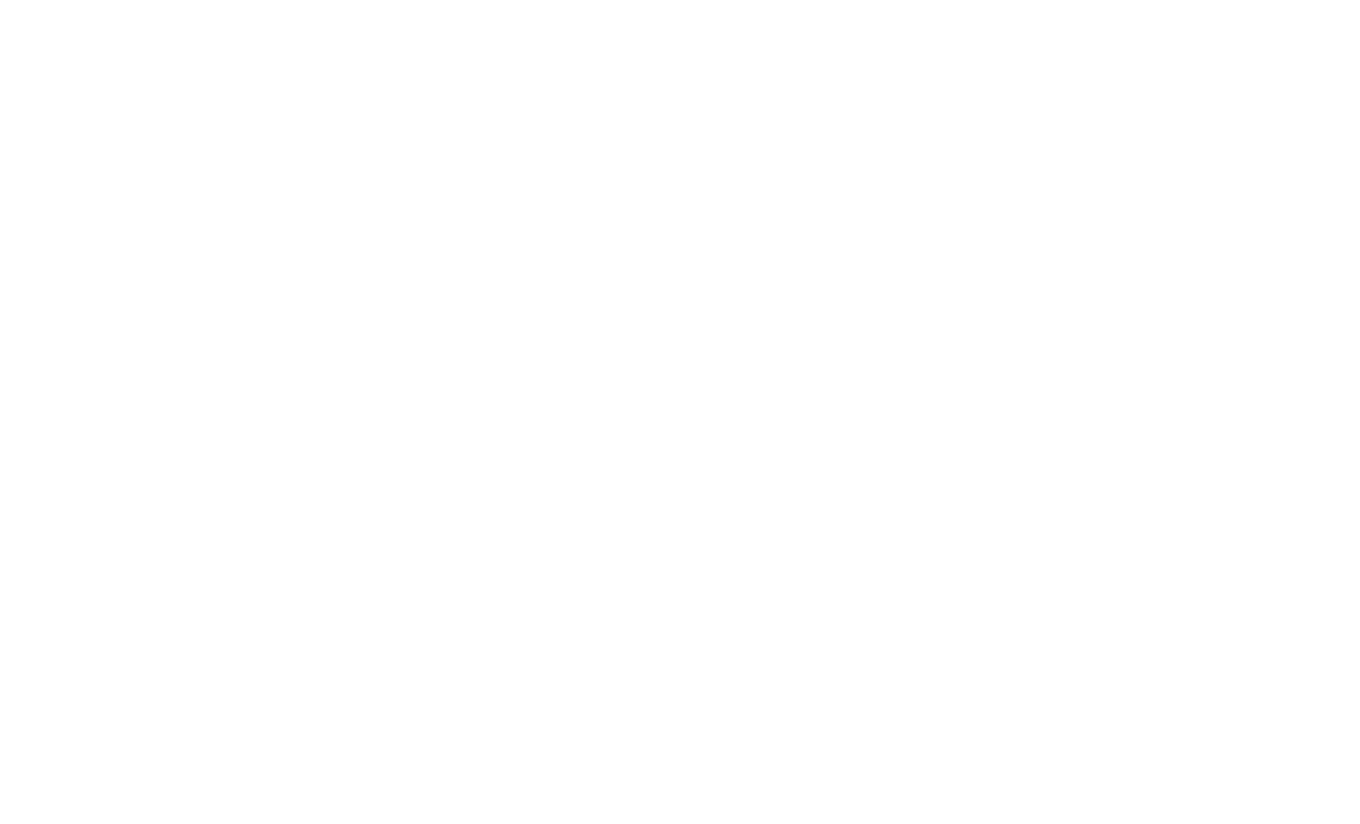
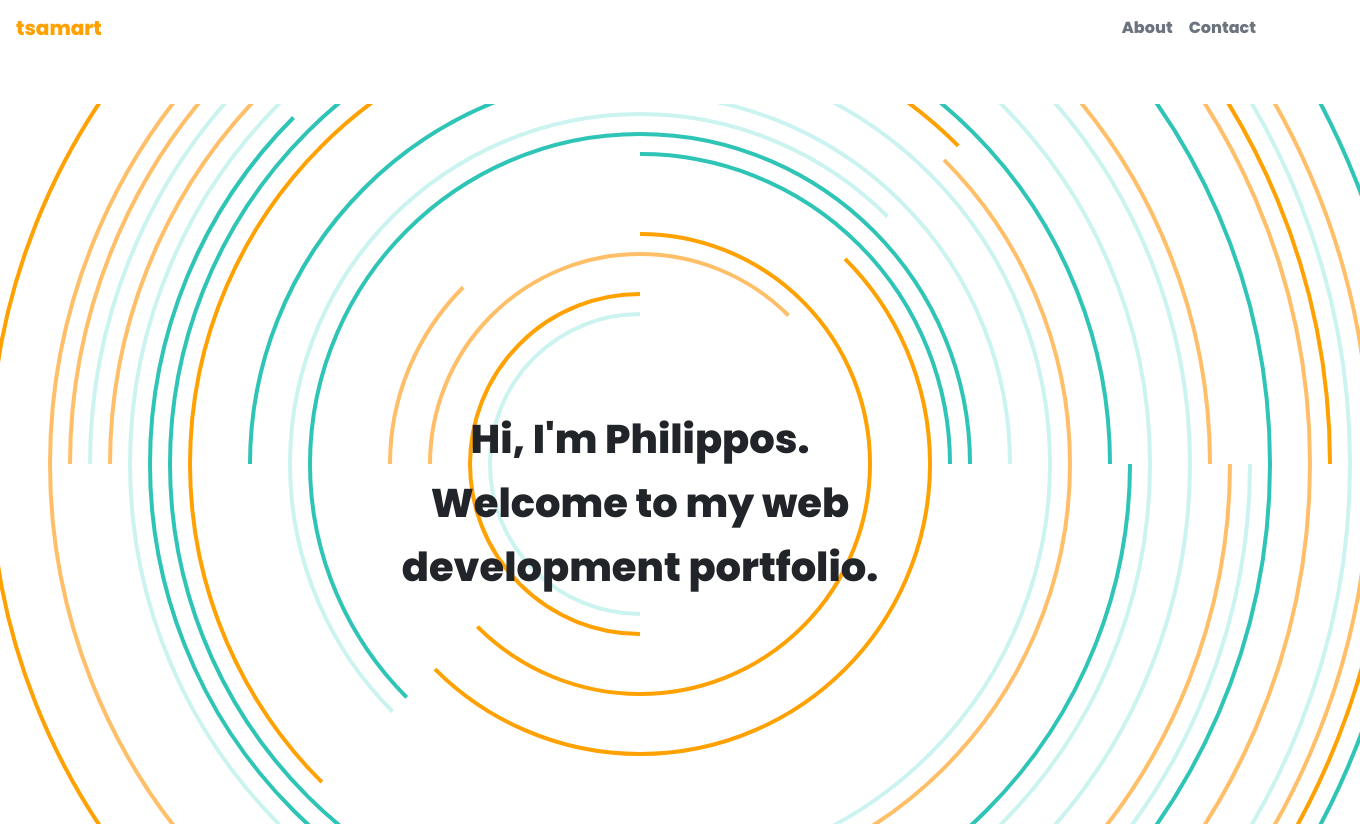
Before and after one commit to tsamantanis/SPD1.2-Bootstrap-Capstone, a plain HTML site: page index.html in a window 1280 px wide. Shown: the whole page, 1360 px wide, since content can reach past the window. Before the commit the page ends 800 px from the top, so only its background shows below. Drawn offline with nearby package versions, Linux system fonts and the light colour scheme.

Commit message:
Add canvas

```diff
--- a/index.html
+++ b/index.html
@@ -9,6 +9,29 @@
         <link rel="stylesheet" href="styles.css" type="text/css">
     </head>
     <body>
+        <nav class="navbar navbar-expand-lg navbar-dark">
+            <a class="navbar-brand text-primary" href="#">tsamart</a>
+            <div class="navbar-nav ml-auto">
+                <a class="nav-item nav-link text-secondary" href="/about.html">About</a>
+                <a class="nav-item nav-link text-secondary" href="/contact.html">Contact</a>
+            </div>
+        </nav>
 
+        <section class="pt-5 pb-5">
+            <div class="container pb-5">
+                <div class="row pb-5 align-items-center justify-content-center">
+                    <canvas width="1440px" height="720px" id="HeaderCanvas" />
+                    <script type="module" src="main.js"></script>
+                </div>
+                <div class="row justify-content-center align-items-center pt-5 pb-5">
+                    <div class="col-12 col-lg-6 text-center">
+                        <h1>Hi, I'm Philippos. <br />Welcome to my web development portfolio.</h1>
+                        <div class="button-group">
+
+                        </div>
+                    </div>
+                </div>
+            </div>
+        </section>
     </body>
 </html>
--- /dev/null
+++ b/main.js
@@ -0,0 +1,62 @@
+const canvas = document.getElementById('HeaderCanvas');
+const ctx = canvas.getContext('2d');
+
+const arcRadius = 150;
+const arcWidth = 4;
+const primaryColor = '#FFA100';
+const secondaryColor = '#2EC4B6';
+const colors = ['#FFA100', '#2EC4B6', '#FFBF69', '#CBF3F0'];
+const radians = [Math.PI / 2, 3 * Math.PI / 4, Math.PI, 5 * Math.PI / 4, 3 * Math.PI / 2, 7 * Math.PI / 4, 2 * Math.PI];
+const arcPositions = generateArcPositionPairs();
+
+let x = canvas.width / 2;
+let y = canvas.height / 2;
+let dy = radians[getRandomInt(radians.length)];
+let dx = radians[getRandomInt(radians.length)];
+let angle = Math.atan2(dy, dx);
+let percent = 0;
+
+function getRandomInt(max) {
+    return Math.floor(Math.random() * Math.floor(max));
+}
+
+function generateArcPositionPairs() {
+    let arcPositionPairs = [];
+    for (let k = arcRadius; k < canvas.width; k += 5 * arcWidth) {
+        arcPositionPairs.push({x: radians[getRandomInt(radians.length)], y: radians[getRandomInt(radians.length)], arcRadius: k})
+    }
+    return arcPositionPairs
+}
+
+function drawArcs() {
+    arcPositions.forEach((position) => {
+        ctx.beginPath();
+        ctx.arc(x, y, position.arcRadius, position.x + percent, position.y + percent);
+        ctx.strokeStyle = colors[getRandomInt(colors.length)];
+        ctx.lineWidth = arcWidth;
+        ctx.stroke();
+    })
+}
+
+
+function scrollEffect() {
+    const heightOfWindow = window.innerHeight;
+    const contentScrolled = window.pageYOffset;
+    const bodyHeight = document.body.offsetHeight;
+//     // percentage = document.querySelector("[data-scrollPercentage] .percentage")
+//     // percentageVal = document.querySelector("#percentage-value")
+
+//     // if(bodyHeight - contentScrolled <= heightOfWindow) {
+//     // percentageVal.textContent = percentage.style.width = "100%"
+//     // }
+//     // else {
+    const total = bodyHeight - heightOfWindow;
+    const got = contentScrolled;
+    percent = (got / total) * 2 * Math.PI;
+    console.log(percent);
+//     // percentageVal.textContent = percentage.style.width = percent + "%"
+//     // }
+}
+
+window.addEventListener('scroll', scrollEffect)
+drawArcs()
--- a/styles.css
+++ b/styles.css
@@ -0,0 +1,32 @@
+@import url('https://fonts.googleapis.com/css2?family=Poppins:wght@800&display=swap');
+:root {
+    --primary: #FFA100;
+    --secondary: #2EC4B6;
+    --dark: #221D23;
+
+    --primary-desat: rgba(255, 159, 28, 0.2);
+    --secondary-desat: rgba(61, 214, 208, 0.2);
+
+    --Poppins: "Poppins", sans-serif;
+}
+
+.text-primary {
+    color: var(--primary) !important;
+}
+
+h1, h2, h3, h4, h5, h6, p, span, a {
+    font-family: var(--Poppins) !important;
+    text-decoration: none !important;
+}
+
+h1 {
+    line-height: 4rem;
+}
+
+canvas {
+    /* background: var(--secondary); */
+    display: block;
+    margin: 0;
+    z-index: -1;
+    margin-bottom: -45%;
+}
```
